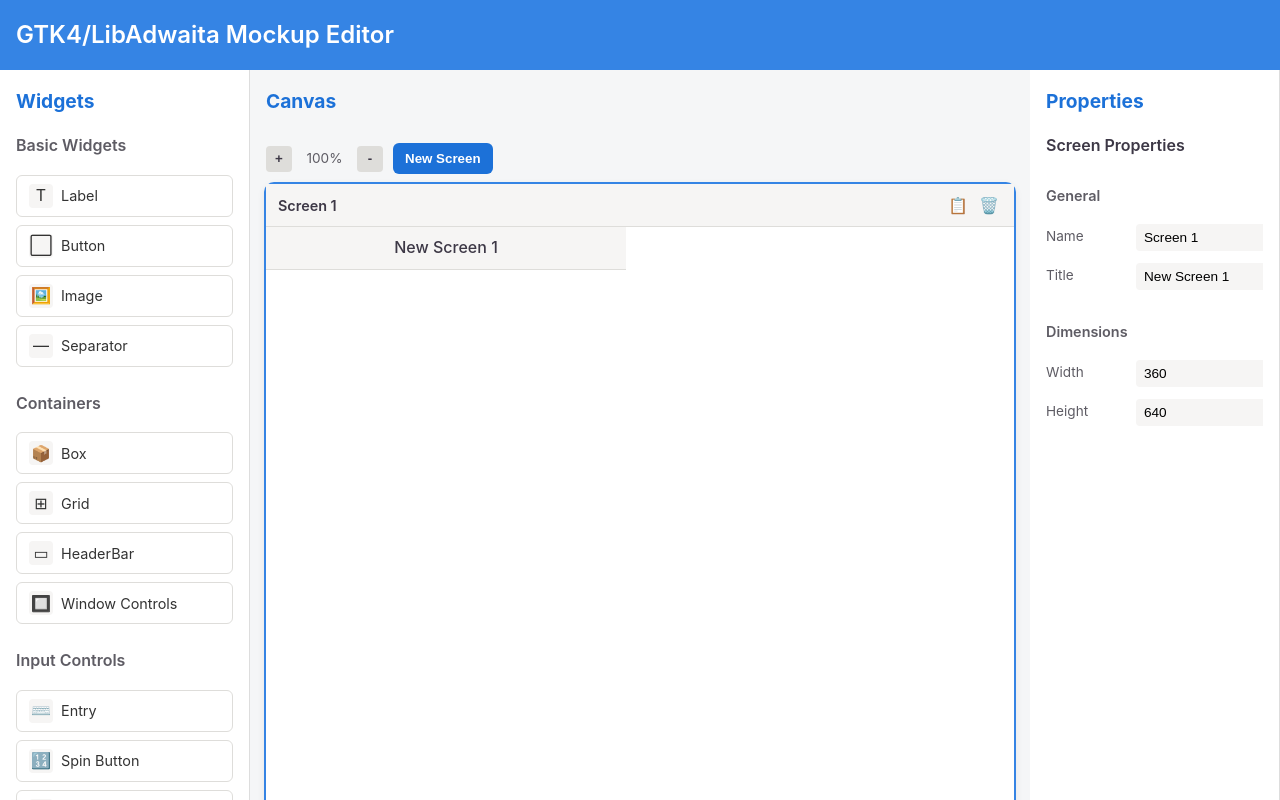
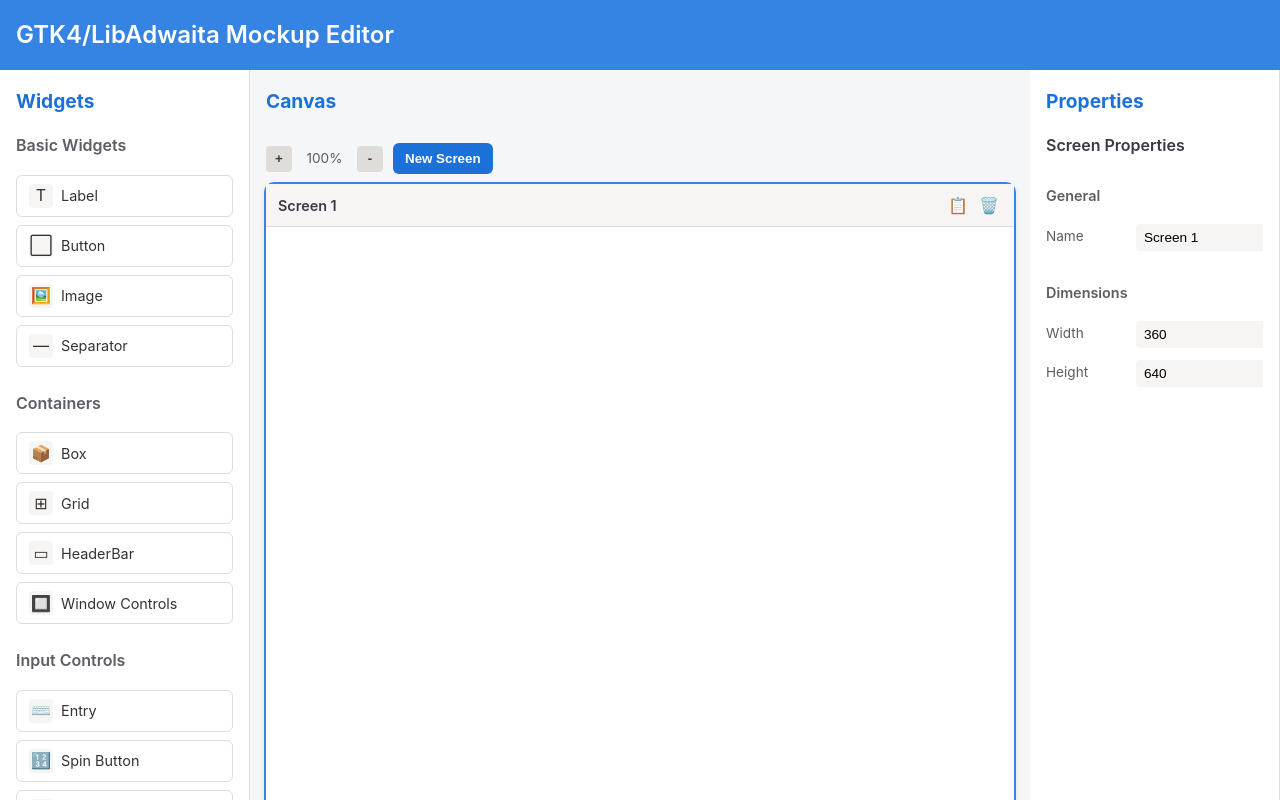
Before and after one commit to flokoe/gtkmock, a Vue app: page / in a window 1280 px wide. Built offline with nearby package versions, Linux system fonts and the light colour scheme; a web font is replaced by a local one.

Commit message:
remove screen-title-bar

```diff
--- a/src/components/MockupCanvas.vue
+++ b/src/components/MockupCanvas.vue
@@ -38,10 +38,6 @@
           </div>
 
           <div class="screen-content" :style="{ width: `${screen.width}px`, height: `${screen.height}px` }">
-            <div class="screen-title-bar" v-if="screen.title">
-              <h3 class="screen-title">{{ screen.title }}</h3>
-            </div>
-
             <div
               v-for="(widget, widgetIndex) in screen.widgets"
               :key="widgetIndex"
@@ -88,7 +84,6 @@ const zoom = ref(1);
 const addNewScreen = () => {
   screens.value.push({
     name: `Screen ${screens.value.length + 1}`,
-    title: `New Screen ${screens.value.length + 1}`,
     width: 360,
     height: 640,
     widgets: []
@@ -131,7 +126,6 @@ const removeScreen = (index) => {
 const duplicateScreen = (index) => {
   const newScreen = JSON.parse(JSON.stringify(screens.value[index]));
   newScreen.name = `${newScreen.name}_copy`;
-  newScreen.title = `${newScreen.title} (Copy)`;
   screens.value.splice(index + 1, 0, newScreen);
   selectScreen(index + 1);
 };
@@ -398,19 +392,4 @@ setTimeout(() => {
   font-size: 0.9rem;
   color: var(--gray-7);
 }
-
-.screen-title-bar {
-  width: 100%;
-  padding: 8px 12px;
-  background-color: var(--gray-1);
-  border-bottom: 1px solid var(--gray-2);
-  text-align: center;
-}
-
-.screen-title-bar h3 {
-  margin: 0;
-  font-size: 1rem;
-  font-weight: 500;
-  color: var(--gray-7);
-}
 </style>
--- a/src/components/PropertiesPanel.vue
+++ b/src/components/PropertiesPanel.vue
@@ -16,10 +16,6 @@
           <div class="property-row">
             <label>Name</label>
             <input type="text" v-model="props.selectedScreen.name" @change="updateScreen" />
-          </div>
-          <div class="property-row">
-            <label>Title</label>
-            <input type="text" v-model="props.selectedScreen.title" @change="updateScreen" />
           </div>
         </div>
 
```
